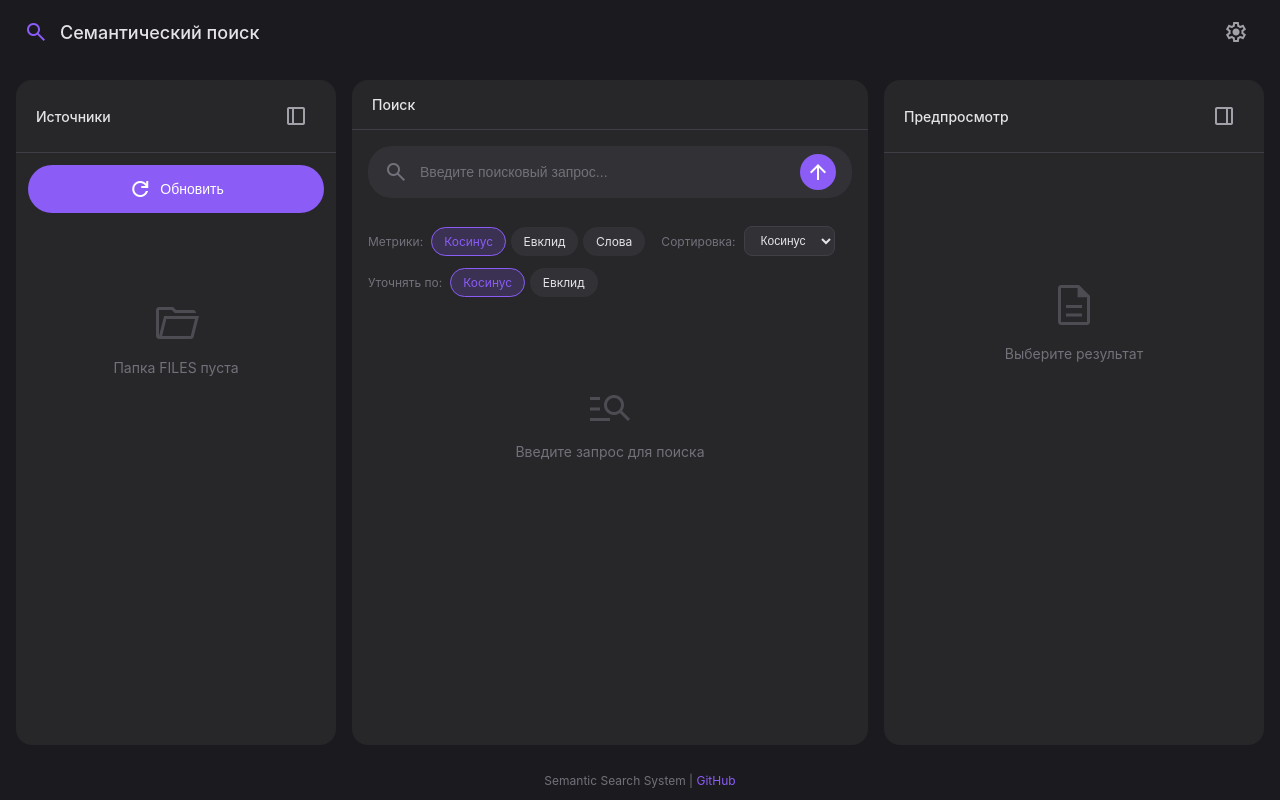
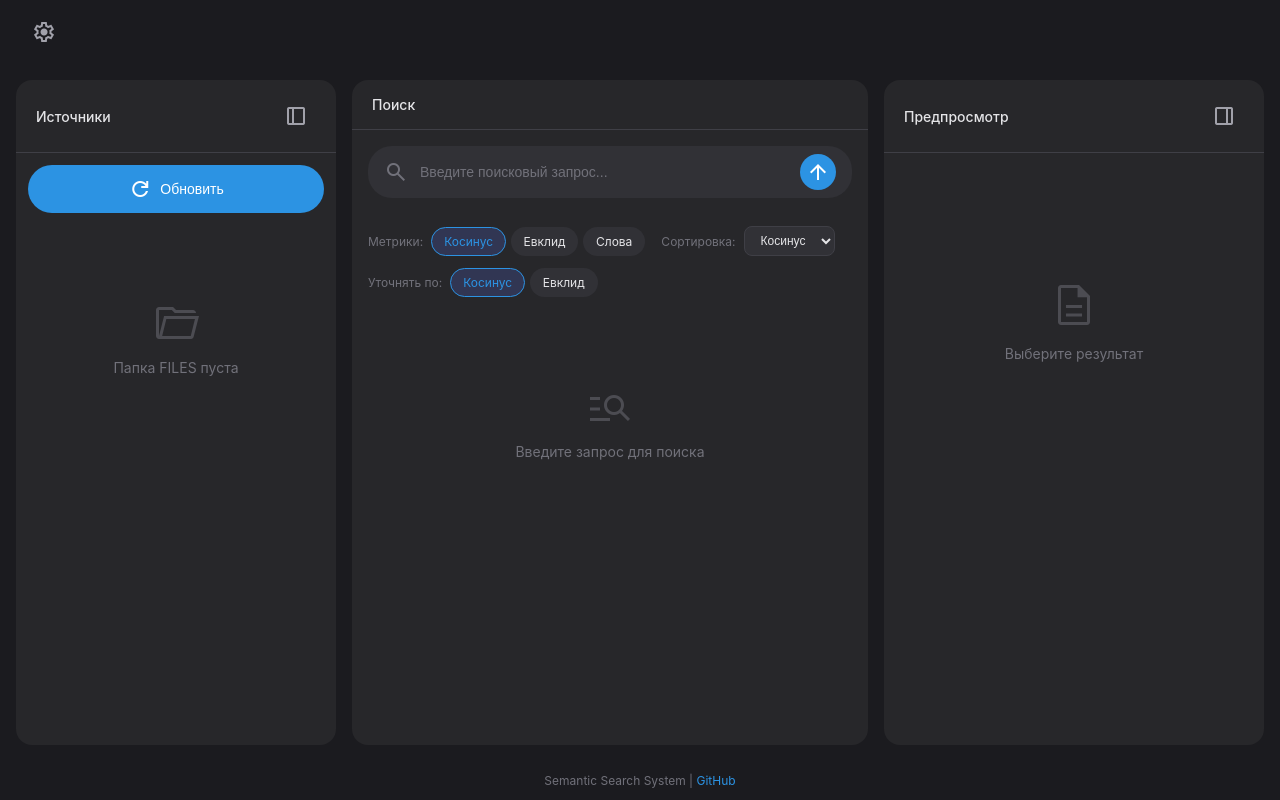
Before and after one commit to KYD-04/SemanticSearchSystem, a Flask app: page / in a window 1280 px wide. Run offline with Flask 2, Linux system fonts and the light colour scheme; data that the repository does not hold is empty; some web fonts are replaced.

Commit message:
colors update

```diff
--- a/templates/index.html
+++ b/templates/index.html
@@ -14,8 +14,8 @@
             --text-primary: #e4e4e7;
             --text-secondary: #a1a1aa;
             --text-muted: #71717a;
-            --accent: #8b5cf6;
-            --accent-hover: #7c3aed;
+            --accent: #2c93e3;
+            --accent-hover: #0078d4;
             --success: #22c55e;
             --warning: #f59e0b;
             --error: #ef4444;
@@ -327,7 +327,7 @@
         }
 
         .chip.active {
-            background: rgba(139, 92, 246, 0.2);
+            background: rgba(92, 114, 246, 0.2);
             border-color: var(--accent);
             color: var(--accent);
         }
@@ -550,10 +550,6 @@
 <body>
     <div class="app-container">
         <header class="header">
-            <div class="header-title">
-                <span class="material-symbols-outlined icon">search</span>
-                Семантический поиск
-            </div>
             <div class="header-actions">
                 <button class="icon-btn" title="Настройки">
                     <span class="material-symbols-outlined">settings</span>
```
